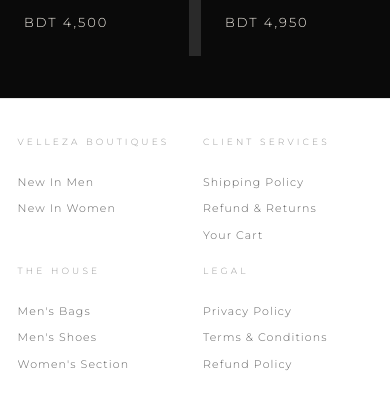
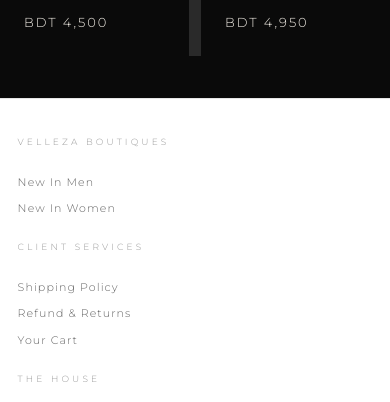
Before and after one commit to khalidsakib01/velleza, a website: page men-section.html in a window 390 px wide. Shown: the part 3005-3407 px from the top of the page. Drawn offline with nearby package versions, Linux system fonts and the light colour scheme.

Commit message:
Add files via upload

```diff
--- a/auth-shared.css
+++ b/auth-shared.css
@@ -828,8 +828,8 @@
 }
 
 body.mobile-view .footer-grid {
-  grid-template-columns: repeat(2, minmax(0, 1fr));
-  gap: 1rem;
+  grid-template-columns: 1fr;
+  gap: 1.15rem;
 }
 
 body.mobile-view .footer-bottom-bar {
--- a/men-section.html
+++ b/men-section.html
@@ -603,7 +603,7 @@
     }
     body.mobile-view .panel { width: 100vw; max-width: 100vw; }
     body.mobile-view .footer { padding: 2.25rem 1.1rem; }
-    body.mobile-view .footer-grid { grid-template-columns: repeat(2, minmax(0, 1fr)); gap: 1rem; }
+    body.mobile-view .footer-grid { grid-template-columns: 1fr; gap: 1.15rem; }
     body.mobile-view .footer-bottom {
       flex-direction: column;
       align-items: flex-start;
@@ -619,7 +619,7 @@
       body.mobile-view .section-header,
       body.mobile-view .product-info { padding-left: 14px; padding-right: 14px; }
       body.mobile-view .products-grid { gap: 12px; }
-      body.mobile-view .footer-grid { grid-template-columns: repeat(2, minmax(0, 1fr)); }
+      body.mobile-view .footer-grid { grid-template-columns: 1fr; }
     }
     @media (max-width: 360px) {
       body.mobile-view .products-grid { grid-template-columns: 1fr; }
```
Also changed, not shown: index.html (+1 -1 lines), new-in.html (+1 -1 lines), product.html (+1 -1 lines), women-section.html (+2 -2 lines).
